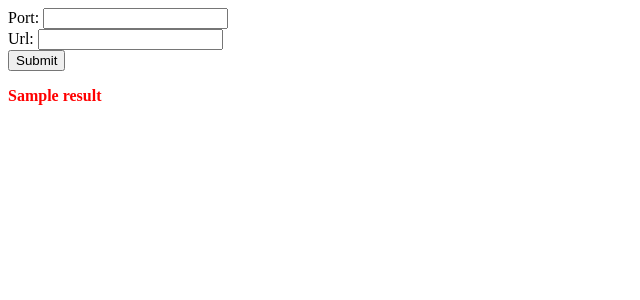
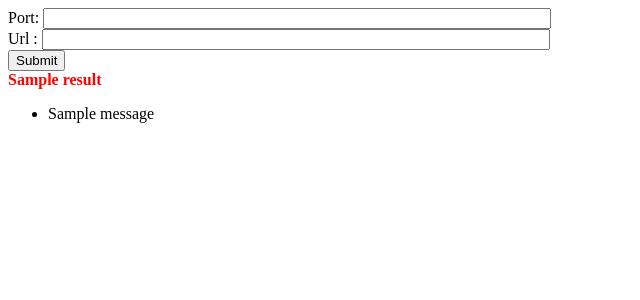
Before and after one commit to rileypeterson/movada-ps, a Flask app: template api/templates/index.html in a window 1280 px wide. Shown: the top 300 px of the page, without its empty margins (0-640 px from the left). Run offline with Flask 2, Linux system fonts and the light colour scheme; the template is opened without the code that fills it: most values are stand-ins (such as "Sample title", 1, 10 or a date in 2020); one stand-in notice (Sample message) is shown.

Commit message:
Playing with sockets flash

```diff
--- a/api/app.py
+++ b/api/app.py
@@ -1,17 +1,42 @@
-from flask import Flask, render_template, request, redirect, url_for
+from flask import Flask, render_template, request, redirect, url_for, flash, session
 import validators
 import subprocess
 from constants import ROOT_DIR
 import os
 import traceback
+import zmq
+import json
+
 
 app = Flask(__name__)
+app.secret_key = b"qe9r 8g3408he9uhwe9d8"
+first_visit = True
 
 
 @app.route("/", methods=["GET", "POST"])
 def movada():
-    mesg = ""
+    global first_visit
+    if first_visit:
+        session.clear()
+        first_visit = False
+    message = ""
     if request.method == "GET":
+        data = session.get("data", None)
+        print(data)
+        if data:
+            context = zmq.Context()
+            socket = context.socket(zmq.SUB)
+            port = data["port"]
+            url = data["url"]
+            socket.connect(f"tcp://localhost:{port}")
+            flash("SOCKET START on " + f"tcp://localhost:{port}")
+            # root = "https://www.bovada.lv/sports/baseball/"
+            topics = [""]
+            flash(f"SUBSCRIBING to {url}")
+            for topic in topics:
+                socket.subscribe(url + topic)
+            url, data = socket.recv_multipart()
+            flash(f"RECEIVED: {url.decode() + data.decode()}")
         return render_template("index.html")
     else:
         if "url" in request.form and "port" in request.form:
@@ -20,8 +45,8 @@ def movada():
                 try:
                     port = int(request.form.get("port"))
                 except ValueError:
-                    mesg = f"Invalid Port Number: {request.form.get('port')}"
-                    return render_template("index.html", result=mesg)
+                    message = f"Invalid Port Number: {request.form.get('port')}"
+                    return render_template("index.html", result=message)
                 try:
                     subprocess.Popen(
                         [
@@ -35,15 +60,17 @@ def movada():
                             f"{url}",
                         ]
                     )
+                    flash(f"Started stream on {port} for {url}")
+                    session["data"] = dict(port=port, url=url)
                     return redirect(url_for("movada"))
                 except Exception as e:
                     traceback.print_exc()
             else:
-                mesg = "Not a valid URL"
+                message = "Not a valid URL"
         else:
-            mesg = "Incomplete Form Data Submitted"
+            message = "Incomplete Form Data Submitted"
 
-        return render_template("index.html", result=mesg)
+        return render_template("index.html", result=message)
 
 
 if __name__ == "__main__":
--- a/api/templates/index.html
+++ b/api/templates/index.html
@@ -1,9 +1,28 @@
+<!doctype html>
+<html>
+
+<body>
 <form action="{{ url_for('movada') }}" method="post">
-    Port: <input type="text" name="port"><br>
-    Url: <input type="text" name="url"><br>
+    Port: <input style="width: 500px;" type="text" name="port"><br>
+    Url : <input style="width: 500px;" type="text" name="url"><br>
     <input type="submit" value="Submit">
 </form>
 
-<div id ="result">
+<div id="result">
     <strong style="color:red">{{result}}</strong>
 </div>
+
+{% with messages = get_flashed_messages() %}
+{% if messages %}
+<ul class=flashes>
+    {% for message in messages %}
+    <li>{{ message }}</li>
+    {% endfor %}
+</ul>
+{% endif %}
+{% endwith %}
+{% block body %}{% endblock %}
+
+
+</body>
+</html>
```
